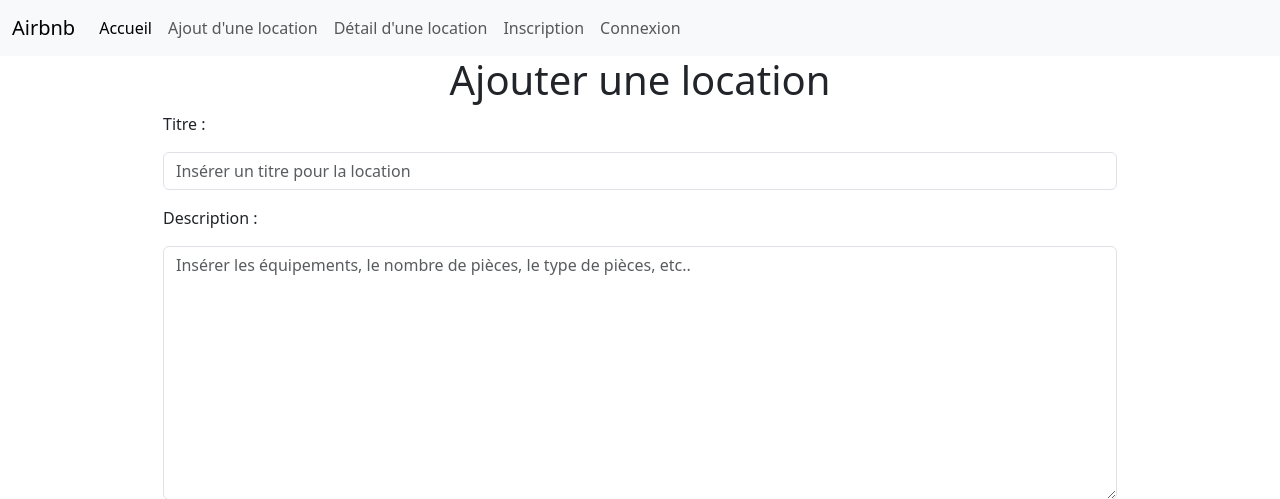
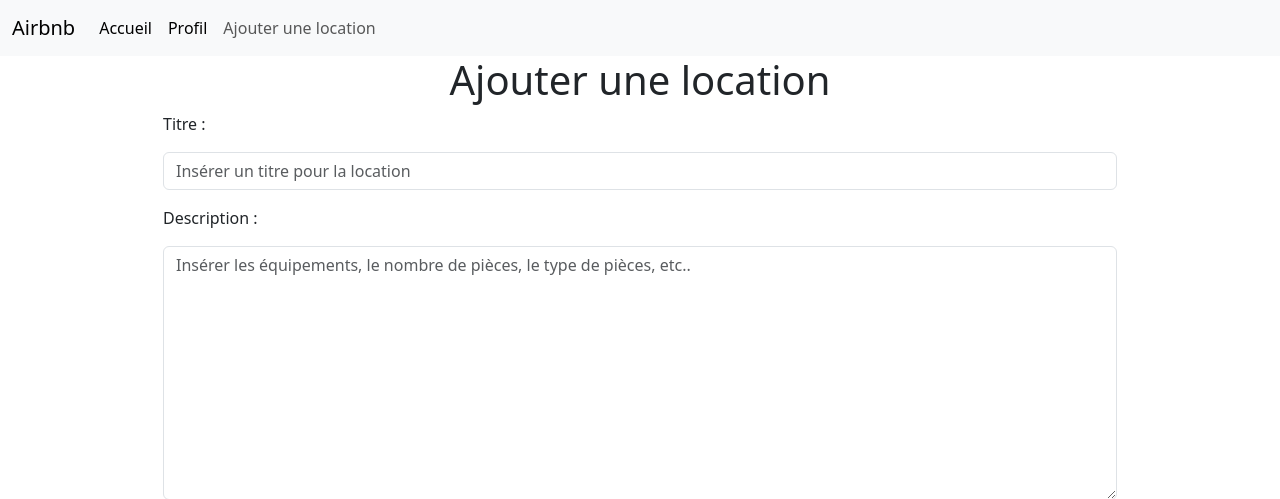
Before and after one commit to BVCoca/AirbnbRemake, a PHP site: page /PHP/ajout_location.php in a window 1280 px wide. Shown: the top 499 px of the page. Run offline with PHP 8.4, Linux system fonts and the light colour scheme; the visitor is signed in with stand-in values (Sample User, id 1).

Commit message:
Affichage nav bar selon la connexion

```diff
--- a/common/header.php
+++ b/common/header.php
@@ -1,3 +1,5 @@
+<?php require_once './inc/init.php'; ?>
+
 <!DOCTYPE html>
 <html lang="en">
 
@@ -22,18 +24,22 @@
                         <li class="nav-item">
                             <a class="nav-link active" aria-current="page" href="index.php">Accueil</a>
                         </li>
+                        <?php if (isLogged()) : ?>
                             <li class="nav-item">
-                            <a class="nav-link" href="ajout_location.php">Ajout d'une location</a>
+                                <a class="nav-link active" aria-current="page" href="profil.php">Profil</a>
                             </li>
                             <li class="nav-item">
-                            <a class="nav-link" href="detail_location.php">Détail d'une location</a>
+                                <a class="nav-link" href="ajout_location.php">Ajouter une location</a>
                             </li>
+
+                        <?php else : ?>
                             <li class="nav-item">
                                 <a class="nav-link" href="inscription.php">Inscription</a>
                             </li>
                             <li class="nav-item">
                                 <a class="nav-link" href="connexion.php">Connexion</a>
                             </li>
+                        <?php endif; ?>
                     </ul>
                 </div>
             </div>
```
Lines whose indentation alone changed are shown as unchanged.
